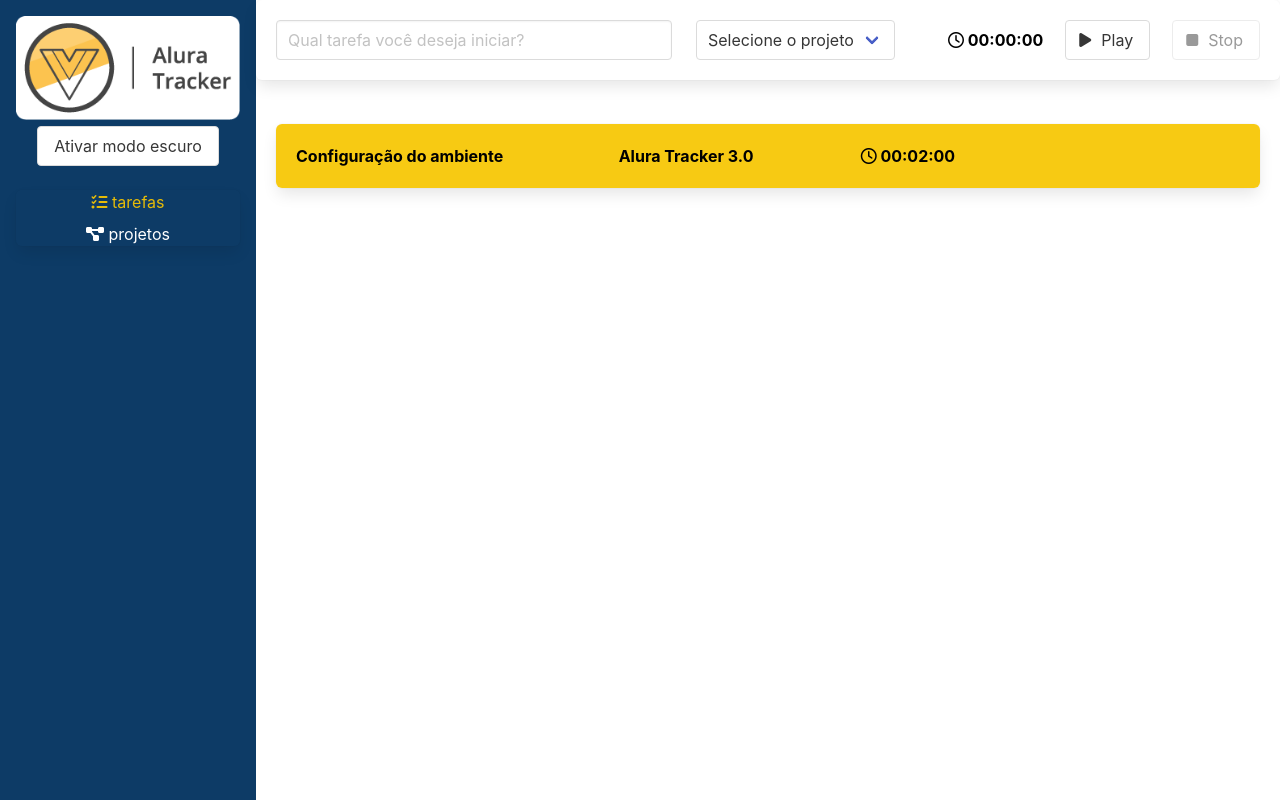
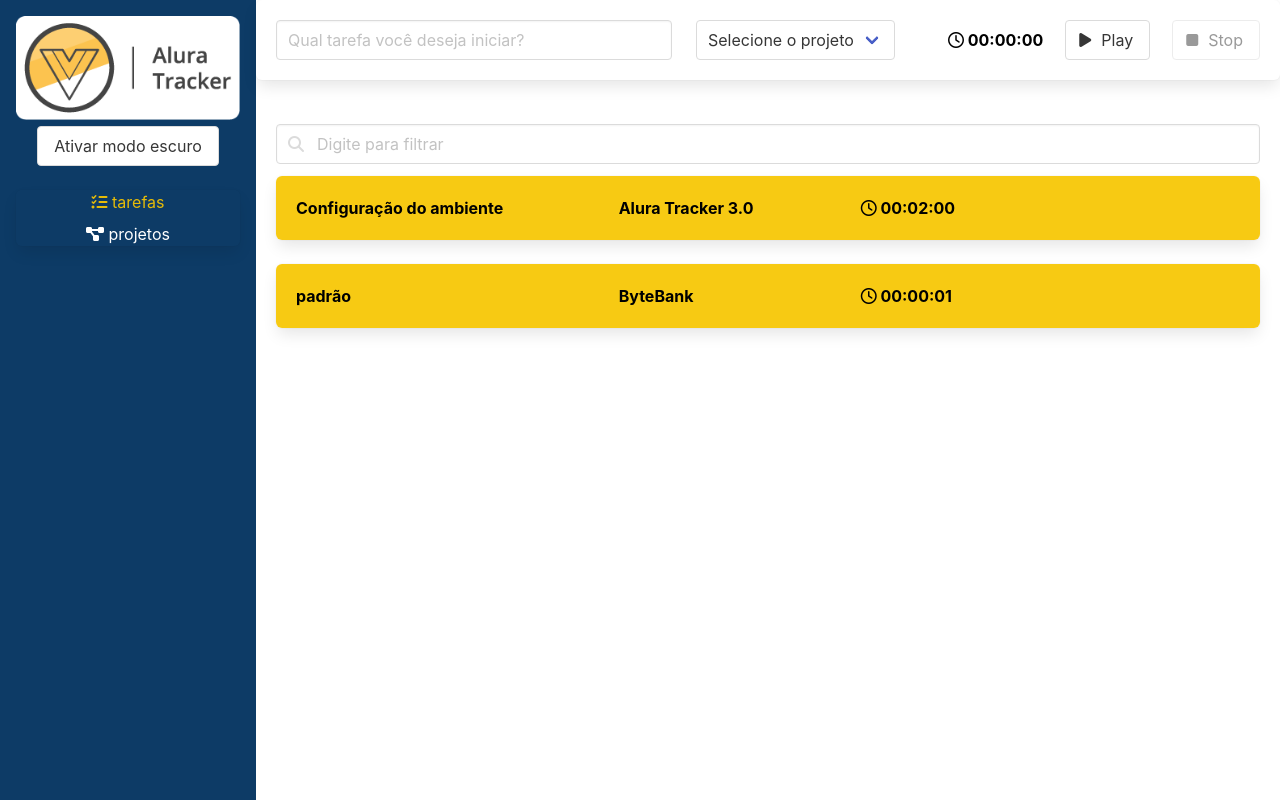
Before and after one commit to unzerstort/alura-tracker, a Vue app: page /#/ in a window 1280 px wide. Built offline with nearby package versions, Linux system fonts and the light colour scheme; data requests are answered from the project's data file.

Commit message:
adds filter

```diff
--- a/db.json
+++ b/db.json
@@ -1,23 +1,32 @@
 {
   "projetos": [
     {
-      "id": 1,
+      "id": "1",
       "nome": "Alura Tracker 3.0"
     },
     {
-      "id": 2,
+      "id": "2",
       "nome": "ByteBank"
     }
   ],
   "tarefas": [
     {
-      "id": 1,
+      "id": "1",
       "duracaoEmSegundos": 120,
       "descricao": "Configuração do ambiente",
       "projeto": {
         "id": 1,
         "nome": "Alura Tracker 3.0"
       }
+    },
+    {
+      "id": "c93b",
+      "duracaoEmSegundos": 1,
+      "descricao": "padrão",
+      "projeto": {
+        "id": "2",
+        "nome": "ByteBank"
+      }
     }
   ]
 }
--- a/src/store/modulos/tarefas/index.ts
+++ b/src/store/modulos/tarefas/index.ts
@@ -26,9 +26,15 @@ export const tarefa: Module<EstadoTarefa, Estado> = {
         },
     },
     actions: {
-        [OBTER_TAREFAS]({ commit }) {
-            http.get('tarefas')
-                .then(response => commit(DEFINIR_TAREFAS, response.data))
+        [OBTER_TAREFAS]({ commit }, filtro: string) {
+            let url = 'tarefas'
+
+            if (filtro) {
+                url += '?descricao=' + filtro;
+            }
+
+            http.get(url)
+                .then(response => commit(DEFINIR_TAREFAS, response.data));
         },
         [CADASTRAR_TAREFA]({ commit }, tarefa: ITarefa) {
             return http.post('/tarefas', tarefa)
--- a/src/views/TarefasView.vue
+++ b/src/views/TarefasView.vue
@@ -4,6 +4,14 @@
         <Box v-if="listaEstaVazia">
             Você não está muito produtivo hoje. :/
         </Box>
+        <div class="field">
+            <p class="control has-icons-left is-large">
+                <input class="input" type="texto" placeholder="Digite para filtrar" v-model="filtro" />
+                <span class="icon is-small is-left">
+                    <i class="fas fa-search"></i>
+                </span>
+            </p>
+        </div>
         <TarefaRealizada v-for="(tarefa, index) in tarefas" :key="index" :tarefa="tarefa"
             @aoTarefaClicada="selecionarTarefa" />
         <div class="modal" :class="{ 'is-active': tarefaSelecionada }" v-if="tarefaSelecionada">
@@ -19,7 +27,8 @@
                             <label for="descricaoTarefa" class="label">
                                 Descrição
                             </label>
-                            <input type="text" class="input" v-model="tarefaSelecionada.descricao" id="descricaoTarefa" />
+                            <input type="text" class="input" v-model="tarefaSelecionada.descricao"
+                                id="descricaoTarefa" />
                         </div>
                     </form>
                 </section>
@@ -33,7 +42,7 @@
 </template>
 
 <script lang="ts">
-import { computed, defineComponent } from 'vue';
+import { computed, defineComponent, ref, watchEffect } from 'vue';
 import FormularioTarefa from '../components/FormularioTarefa.vue';
 import TarefaRealizada from '../components/TarefaRealizada.vue'
 import Box from '../components/Box.vue';
@@ -79,9 +88,16 @@ export default defineComponent({
         store.dispatch(OBTER_TAREFAS);
         store.dispatch(OBTER_PROJETOS);
 
+        const filtro = ref('');
+
+        watchEffect(() => {
+            store.dispatch(OBTER_TAREFAS, filtro.value);
+        })
+
         return {
             tarefas: computed(() => store.state.tarefa.tarefas),
-            store
+            store,
+            filtro
         }
     },
 
```
